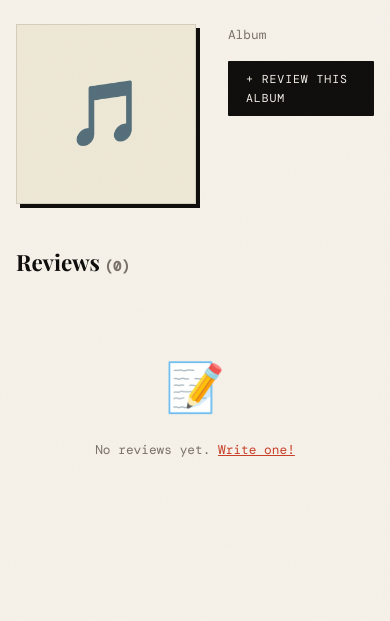
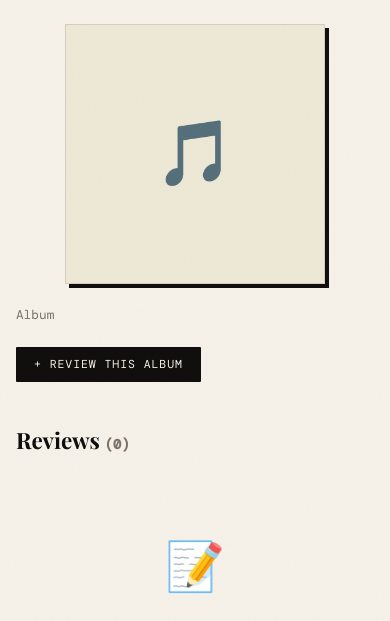
Before and after one commit to YakkAttakk/spinrate, a Flask app: template templates/album.html in a window 390 px wide. Shown: the top 621 px of the page. Run offline with Flask 3, Linux system fonts and the light colour scheme; the template is opened without the code that fills it, so the values that code supplies are empty; some libraries are stand-ins or nearby versions; some web fonts are replaced.

Commit message:
Fix album page mobile layout

```diff
--- a/templates/album.html
+++ b/templates/album.html
@@ -4,15 +4,24 @@
 <div class="container">
 
   <!-- Album header -->
-  <div style="display:grid;grid-template-columns:180px 1fr;gap:2rem;margin-bottom:2.5rem;align-items:start;">
-    <div>
+  <style>
+    .album-header { display:grid; grid-template-columns:180px 1fr; gap:2rem; margin-bottom:2.5rem; align-items:start; }
+    .album-cover  { width:180px; height:180px; }
+    @media (max-width:600px) {
+      .album-header { grid-template-columns:1fr; gap:1.25rem; }
+      .album-cover  { width:100%; height:auto; aspect-ratio:1; max-width:260px; margin:0 auto; }
+      .album-cover img, .album-cover .cover-ph { width:100%; height:100%; }
+    }
+  </style>
+  <div class="album-header">
+    <div class="album-cover">
       {% if album.cover_url %}
         <img src="{{ album.cover_url }}" alt="{{ album.title }}"
-             style="width:180px;height:180px;object-fit:cover;border:1px solid var(--border);box-shadow:4px 4px 0 var(--ink);"
+             style="width:100%;height:100%;object-fit:cover;border:1px solid var(--border);box-shadow:4px 4px 0 var(--ink);"
              onerror="this.style.display='none';this.nextElementSibling.style.display='flex';">
-        <div style="width:180px;height:180px;background:var(--cream);border:1px solid var(--border);display:none;align-items:center;justify-content:center;font-size:4rem;box-shadow:4px 4px 0 var(--ink);">🎵</div>
+        <div class="cover-ph" style="display:none;background:var(--cream);border:1px solid var(--border);align-items:center;justify-content:center;font-size:4rem;box-shadow:4px 4px 0 var(--ink);">🎵</div>
       {% else %}
-        <div style="width:180px;height:180px;background:var(--cream);border:1px solid var(--border);display:flex;align-items:center;justify-content:center;font-size:4rem;box-shadow:4px 4px 0 var(--ink);">🎵</div>
+        <div class="cover-ph" style="background:var(--cream);border:1px solid var(--border);display:flex;align-items:center;justify-content:center;font-size:4rem;box-shadow:4px 4px 0 var(--ink);width:100%;height:100%;">🎵</div>
       {% endif %}
     </div>
 
@@ -39,7 +48,8 @@
         </div>
       {% endif %}
 
-      <div class="flex gap2 mt2 wrap">
+      <div style="display:flex;flex-direction:column;gap:0.5rem;margin-top:0.85rem;align-items:flex-start;">
+        <div style="display:flex;gap:0.5rem;flex-wrap:wrap;">
           {% if album.ar_wiki_url %}
             <a href="{{ album.ar_wiki_url }}" target="_blank" rel="noopener"
                class="badge" style="color:var(--accent);border-color:var(--accent);text-decoration:none;">
@@ -52,28 +62,32 @@
               → Album on Wikipedia
             </a>
           {% endif %}
+        </div>
         {% if not my_review %}
           <a href="/new-review" class="btn" style="padding:0.4rem 1rem;font-size:0.72rem;">+ Review this album</a>
         {% endif %}
       </div>
 
       {% if album.wiki_summary %}
-        <div style="margin-top:1rem;max-width:520px;">
+        <div style="margin-top:1rem;">
           <div style="font-family:var(--mono);font-size:0.68rem;text-transform:uppercase;letter-spacing:0.08em;color:var(--muted);margin-bottom:0.35rem;">About this album</div>
-          <p style="font-size:0.85rem;color:#4a4540;border-left:3px solid var(--gold);padding-left:0.85rem;">
+          <p style="font-size:0.82rem;color:#4a4540;border-left:3px solid var(--gold);padding-left:0.75rem;line-height:1.55;">
             {{ album.wiki_summary }}
             {% if album.wiki_url %}
               <a href="{{ album.wiki_url }}" target="_blank" rel="noopener"
-                 style="color:var(--accent);font-family:var(--mono);font-size:0.72rem;display:inline-block;margin-top:0.3rem;">
+                 style="color:var(--accent);font-family:var(--mono);font-size:0.7rem;display:inline-block;margin-top:0.25rem;">
                 Read more →
               </a>
             {% endif %}
           </p>
         </div>
       {% elif album.ar_wiki_summary %}
-        <p style="margin-top:1rem;font-size:0.85rem;color:#4a4540;border-left:3px solid var(--gold);padding-left:0.85rem;max-width:520px;">
+        <div style="margin-top:1rem;">
+          <div style="font-family:var(--mono);font-size:0.68rem;text-transform:uppercase;letter-spacing:0.08em;color:var(--muted);margin-bottom:0.35rem;">About this artist</div>
+          <p style="font-size:0.82rem;color:#4a4540;border-left:3px solid var(--gold);padding-left:0.75rem;line-height:1.55;">
             {{ album.ar_wiki_summary }}
           </p>
+        </div>
       {% endif %}
     </div>
   </div>
```
Lines whose indentation alone changed are shown as unchanged.
